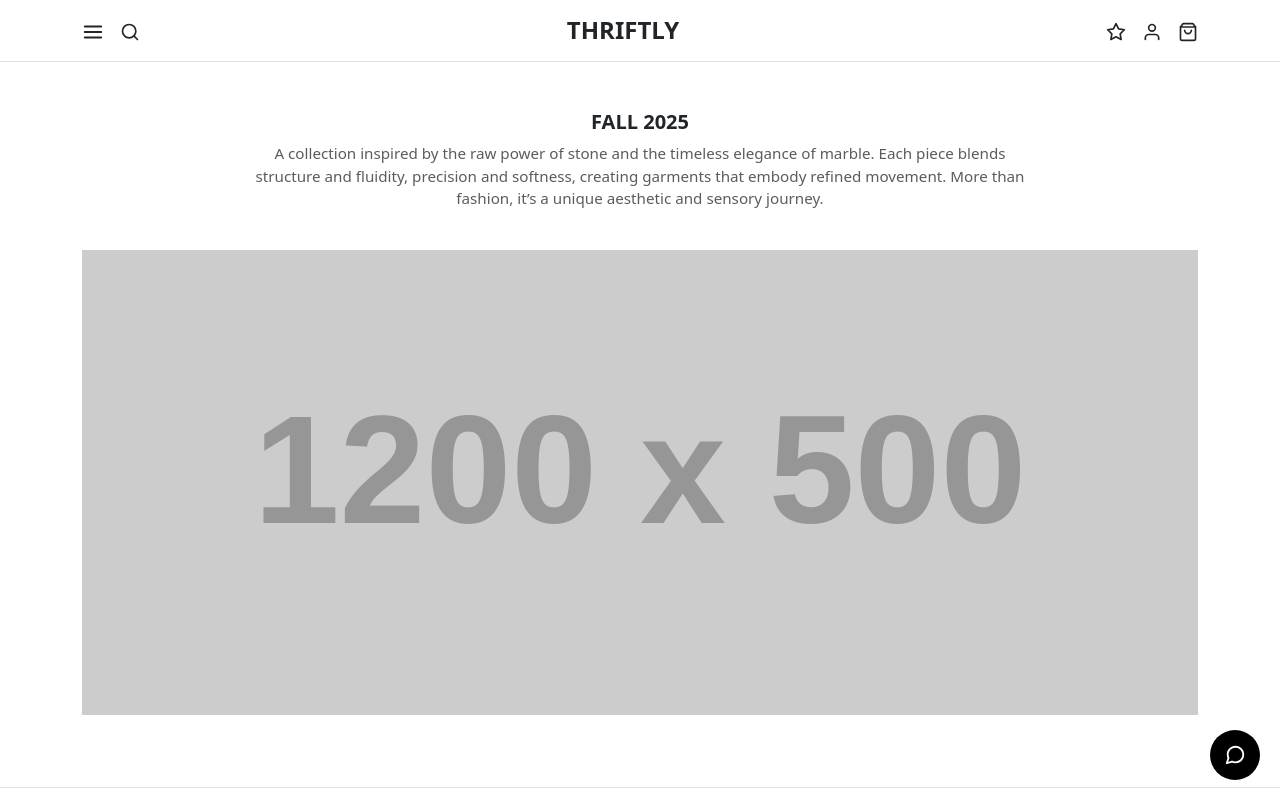
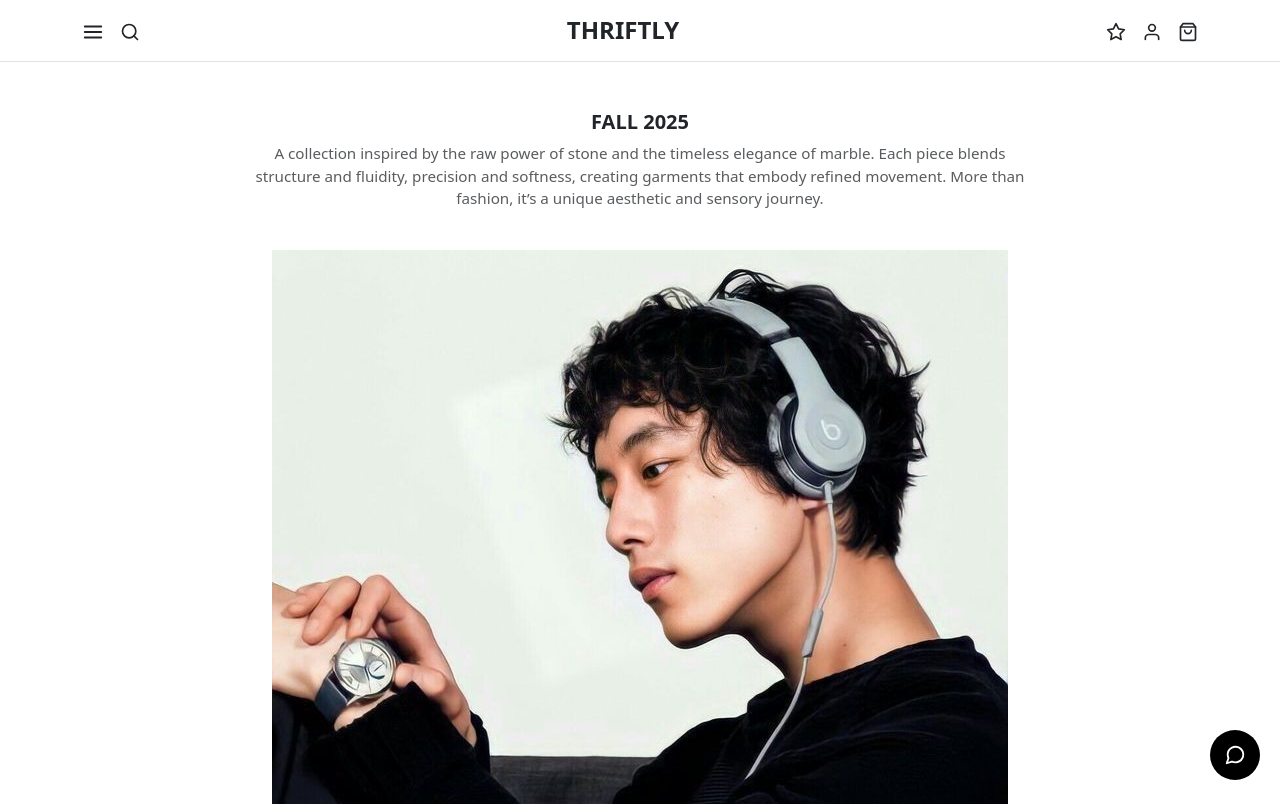
Before and after one commit to slf4A/DS5280-Project_Thriftly, a React (Create React App) app: page / in a window 1280 px wide. Shown: the top 804 px of the page. Built offline with nearby package versions, Linux system fonts and the light colour scheme.

Commit message:
feat: untuk menambahkan icon pada homepage

```diff
--- a/src/components/Hero.js
+++ b/src/components/Hero.js
@@ -13,7 +13,7 @@ function Hero() {
         journey.
       </p>
       <img
-        src="https://placehold.co/1200x500"
+        src="/product/1200 x 500.jpg"
         alt="Hero Banner"
         className="img-fluid my-4"
       />
```
